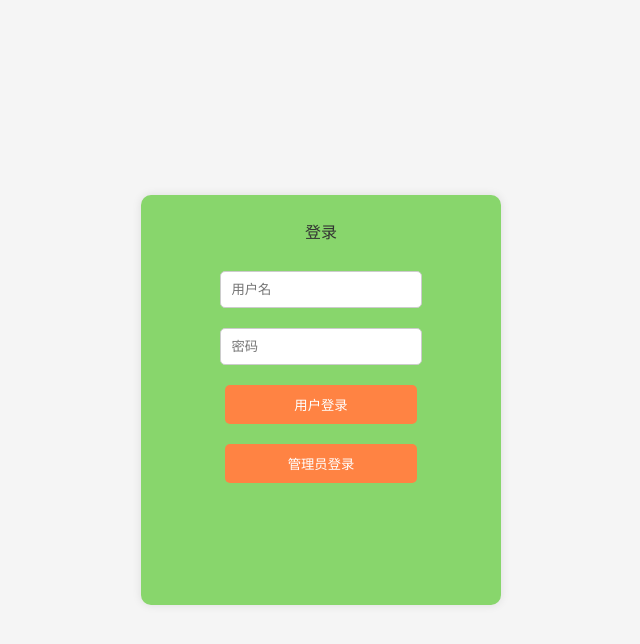
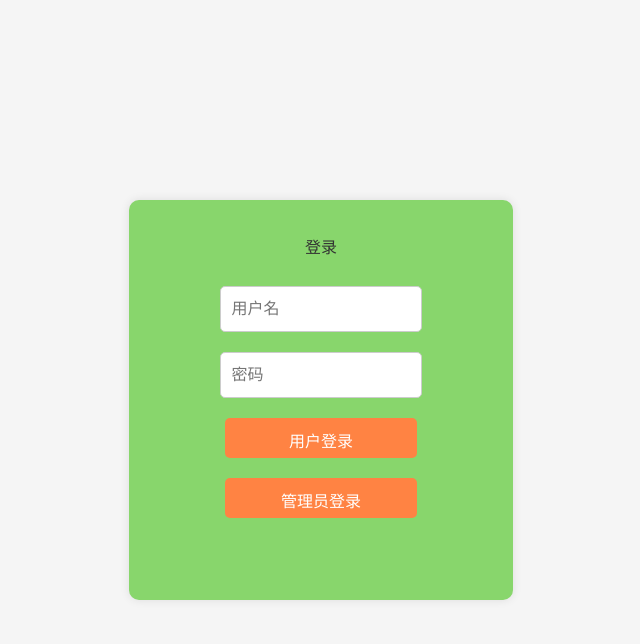
Before and after one commit to Jf-JIN/ADP_Ladesaeule_OCPP, a Flask app: page / in a window 1280 px wide. Shown: the top 644 px of the page, without its empty margins (319-959 px from the left). Run offline with Flask 3, Linux system fonts and the light colour scheme.

Commit message:
更新登录页面样式

```diff
--- a/python_script/sys_basis/Ports/Server_Web/static/css/login.css
+++ b/python_script/sys_basis/Ports/Server_Web/static/css/login.css
@@ -16,30 +16,37 @@ html {
 /* 登录表单样式 */
 .login-box {
     background-color: #88D66C;
-    padding: 30px;
+    padding: 5vh 5vw;
     border-radius: 10px;
     box-shadow: 0 0 10px rgba(0, 0, 0, 0.1);
     text-align: center;
-    width: 300px;
-    height: 350px;
+    width: 20vw;;
+    height: 40vh;
     min-width: 120px;
 }
 
 .login-box h2 {
     margin-bottom: 20px;
     color: #333;
+    font-size: 2vh;
 }
 
 .login-box input {
     width: 14vw;
+    height: 3vh;
+    max-height: 40px;
     padding: 10px;
     margin: 10px 0;
     border: 1px solid #ccc;
     border-radius: 5px;
+    font-size: 2vh;
+
 }
 
 .login-box button {
     width: 15vw;
+    height: 5vh;
+    max-height: 40px;
     padding: 10px;
     margin: 10px 0;
     background-color: #FF8343;
@@ -47,6 +54,8 @@ html {
     border: none;
     border-radius: 5px;
     cursor: pointer;
+    font-size: 2vh;
+
 }
 
 .login-box button:hover {
@@ -65,6 +74,6 @@ html {
     height: 5vh;
     color: red;
     font-family: Arial, Helvetica, sans-serif;
-    font-size: 2;
+    font-size: 2vh;
     text-align: center;
 }
```
